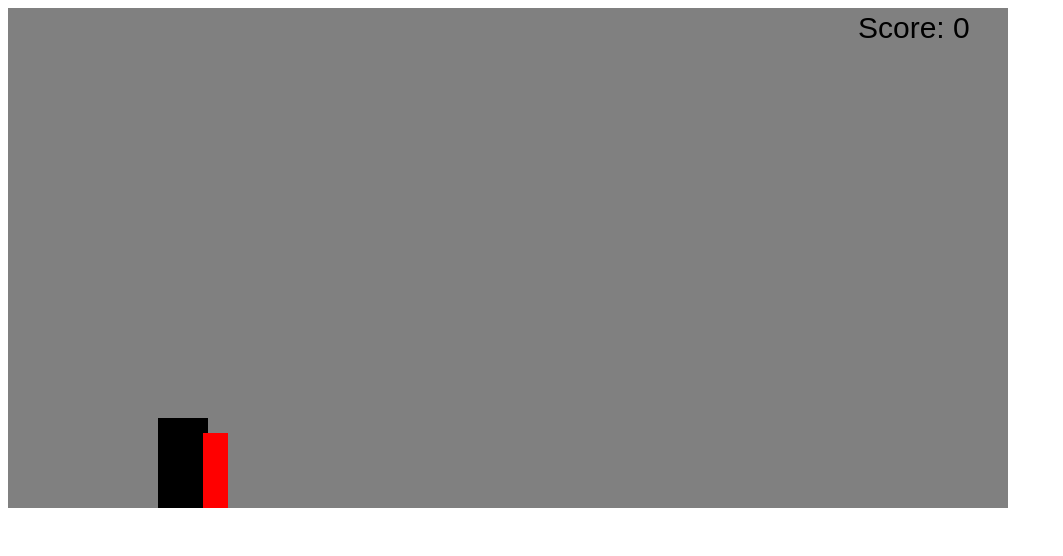
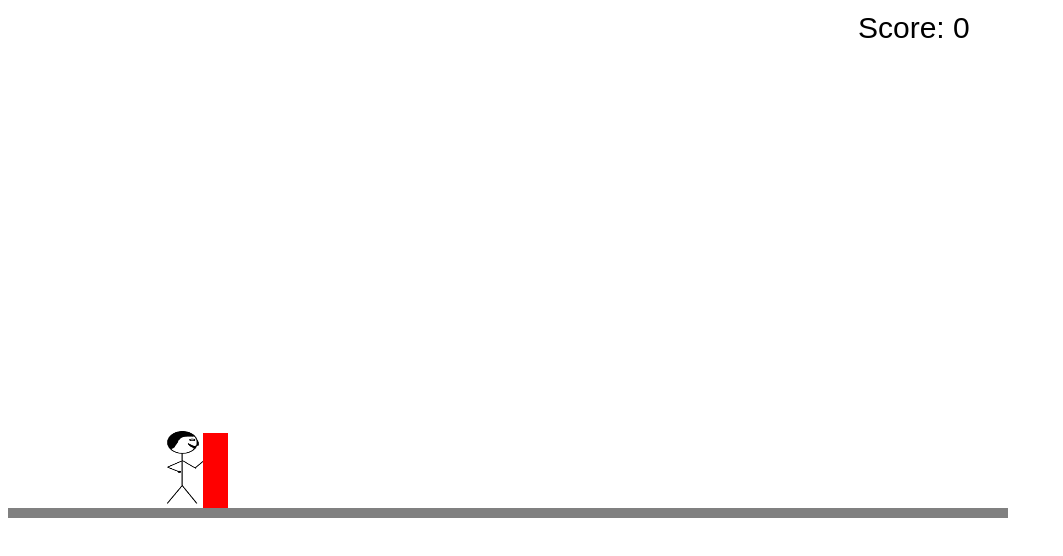
Before and after one commit to Clemenerle/SchulProjekt, a website: page public/index.html in a window 1280 px wide. Shown: the whole page, without its empty margins (0-1063 px from the left). Drawn offline with Linux system fonts and the light colour scheme.

Commit message:
bild hinzugefügt

```diff
--- a/public/index.html
+++ b/public/index.html
@@ -9,6 +9,7 @@
     <script defer src="main.js"></script>
   </head>
   <body>
-    <canvas id="canvas" style="background-color: gray;"></canvas>
+    <img src="mänchen (2).png" id="bild1" style="display: none;">
+    <canvas id="canvas" style="background-color: white; border-bottom: 10px solid gray;"></canvas>
   </body>
 </html>
--- a/public/main.js
+++ b/public/main.js
@@ -24,6 +24,7 @@ var player = new Player(
   "player"
 );
 //add gameobjects to engine
+player.texture = document.getElementById("bild1");
 engine.addGameobject(player);
 engine.addGameobject(worldGen);
 console.log(engine.gameobjects);
--- a/public/prototypes.js
+++ b/public/prototypes.js
@@ -83,9 +83,11 @@ class Player extends Gameobject {
   jumpTime = 5000;
   isOnGround = false;
   tiles = [[]];
-
+  texture = undefined;
   dDown = false;
   aDown = false;
+
+
 
   onInit() {
     //handle playerInput
@@ -113,7 +115,8 @@ class Player extends Gameobject {
 
   draw() {
     ctx.fillStyle = "black";
-    ctx.fillRect(
+    ctx.drawImage(
+      this.texture,
       this.pos.x,
       this.engine.height - this.pos.y - this.size.y,
       this.size.x,
```
Also changed, not shown: public/mänchen (2).png (added).
